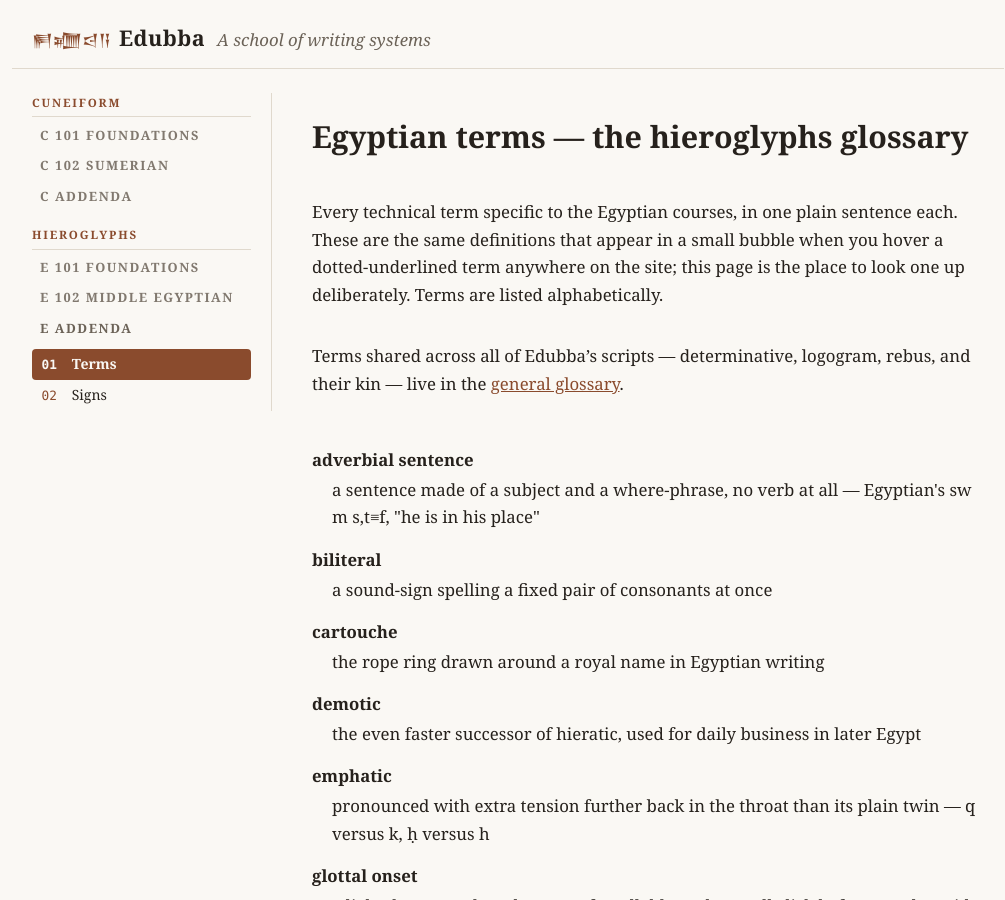
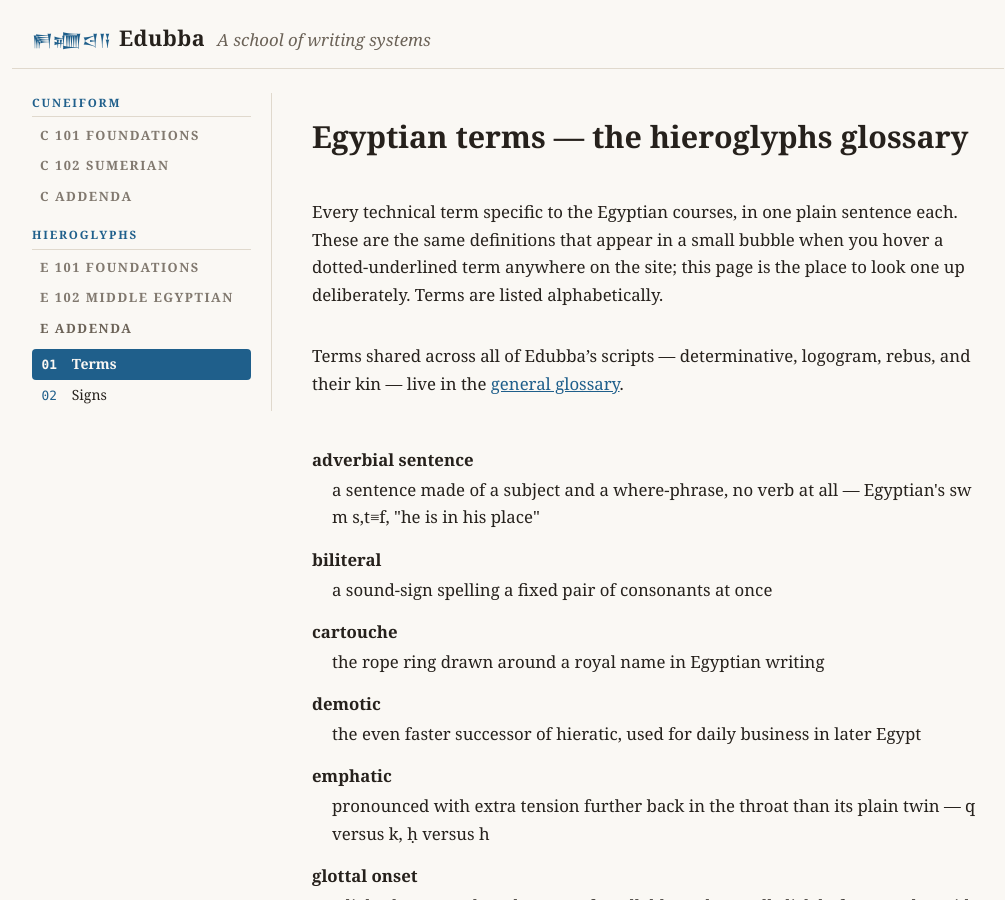
Before and after one commit to arvicco/nabu-edubba, a Jekyll site: the page built from site/hieroglyphs/addenda/terms.md, in a window 1280 px wide and 900 px high. Shown: the whole window, without its empty margins (132-1137 px from the left). Built offline with Jekyll 4.4.1, drawn with Linux system fonts in a browser that asks for light colours.

Commit message:
fix: school accent derived from URL — E pages were orange (review 1)
Chapter pages never carried school: front matter, so the body
class was missing and every hieroglyph page fell back to the
cuneiform default accent — unnoticed since E101 shipped. The
layout now derives the school from the URL's first segment
(page.school still wins where set), covering every current and
future page in one line; verified in pixels on both schools and
the neutral pages.

Co-Authored-By: Claude Fable 5 <noreply@anthropic.com>

```diff
--- a/site/_layouts/default.html
+++ b/site/_layouts/default.html
@@ -10,7 +10,9 @@
   <link rel="icon" href="{{ '/favicon.ico' | relative_url }}" sizes="48x48">
   <link rel="apple-touch-icon" href="{{ '/apple-touch-icon.png' | relative_url }}">
 </head>
-<body{% if page.school %} class="school-{{ page.school }}"{% endif %}>
+{% assign url_school = page.url | split: "/" | slice: 1 | first %}
+{% assign school = page.school | default: url_school %}
+<body{% if school == "cuneiform" or school == "hieroglyphs" or school == "hanzi" %} class="school-{{ school }}"{% endif %}>
   <header class="site-header">
     <a class="wordmark" href="{{ '/' | relative_url }}" title="Edubba — the tablet house">
       <span class="wordmark-glyphs" aria-hidden="true">𒂍𒁾𒁀𒀀</span>
```
